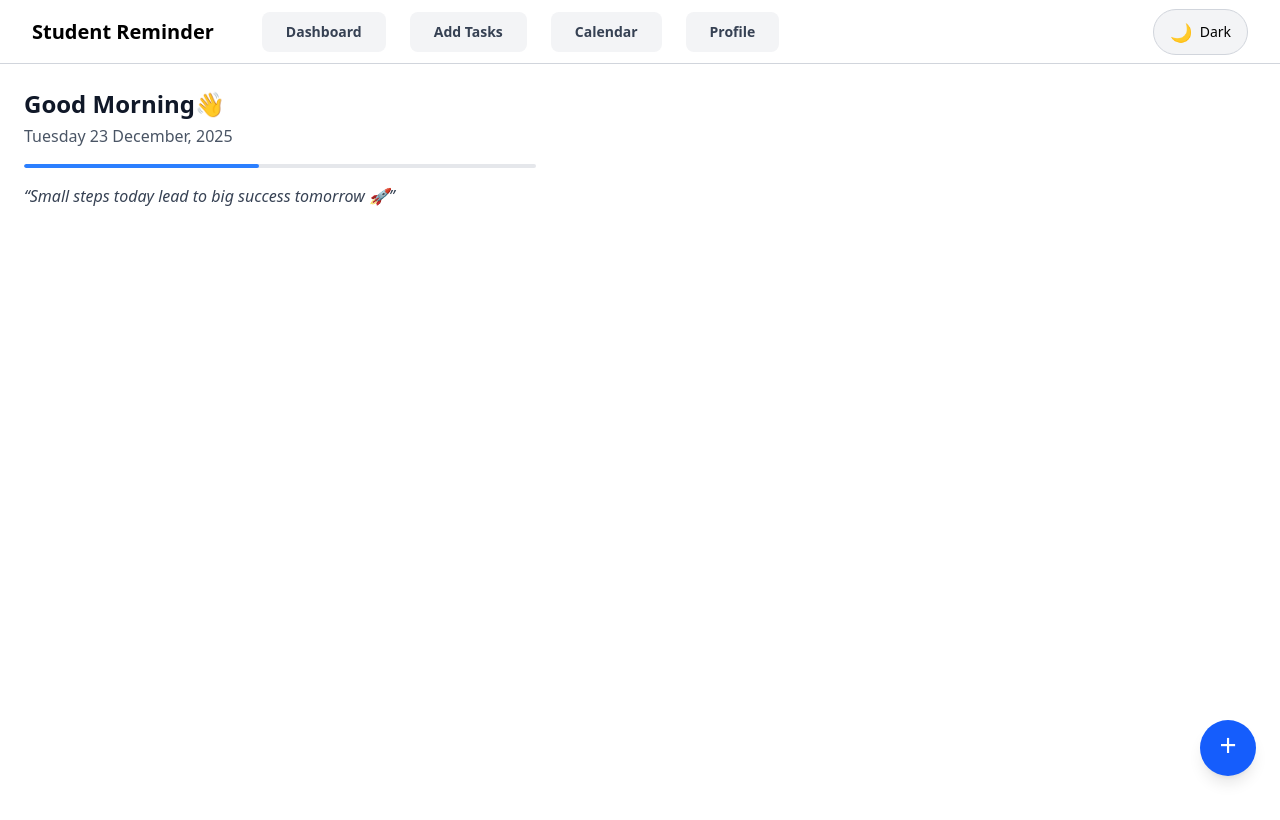
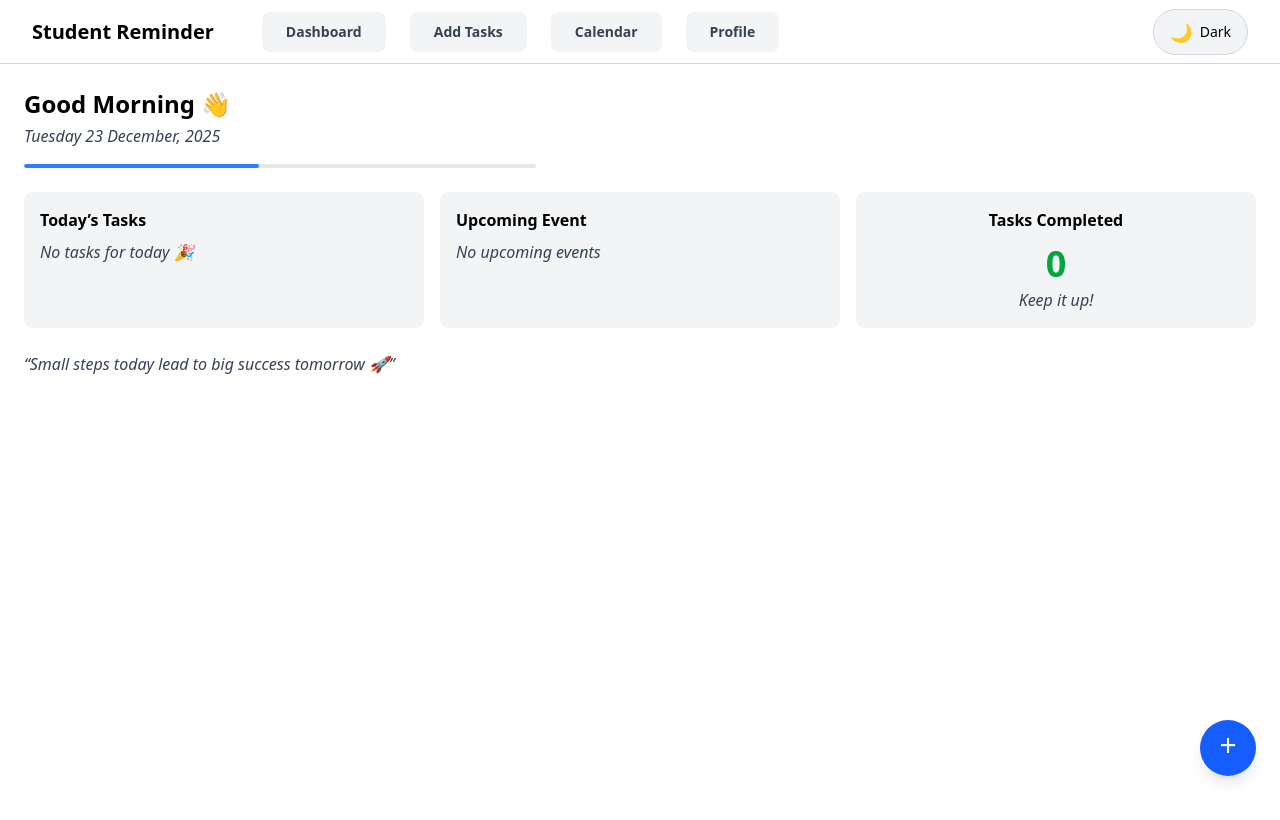
Before and after one commit to bharghavprasanna-source/STUDENT_REMINDER, a Next.js app: page / in a window 1280 px wide. Shown: the top 820 px of the page. Built offline with nearby package versions, Linux system fonts and the light colour scheme.

Commit message:
front page is updated

```diff
--- a/app/add-tasks/page.tsx
+++ b/app/add-tasks/page.tsx
@@ -16,7 +16,6 @@ export default function AddTasksPage() {
     (a, b) => new Date(a.deadline).getTime() - new Date(b.deadline).getTime()
   );
 
-  /* -------------------- UI -------------------- */
   return (
     <main className="p-6 min-h-screen bg-white dark:bg-gray-900">
       {/* Header */}
@@ -39,29 +38,21 @@ export default function AddTasksPage() {
 
       {/* Task List */}
       <div className="mt-6 space-y-4">
-        {sortedTasks.map((task) => (
+        {sortedTasks
+          .filter((task) => !task.completed) // ✅ KEY FIX
+          .map((task) => (
             <div
               key={task.id}
-            className={`
+              className="
                 flex items-center justify-between
                 p-4 rounded-lg
                 bg-gray-100 dark:bg-gray-800
                 transition-all duration-300
-              ${task.completed ? "opacity-60 scale-95" : ""}
-            `}
+              "
             >
               {/* Task info */}
               <div>
-              <p
-                className={`
-                  font-semibold transition-all duration-300
-                  ${
-                    task.completed
-                      ? "line-through text-gray-500 dark:text-gray-400"
-                      : "text-black dark:text-white"
-                  }
-                `}
-              >
+                <p className="font-semibold text-black dark:text-white">
                   {task.title}
                 </p>
 
--- a/app/page.tsx
+++ b/app/page.tsx
@@ -2,7 +2,7 @@ import HeaderSummary from "../components/HeaderSummary";
 
 export default function Home() {
   return (
-    <main className="p-6">
+    <main className="p-6 bg-white dark:bg-gray-900 min-h-screen">
       <HeaderSummary />
     </main>
   );
--- a/components/HeaderSummary.tsx
+++ b/components/HeaderSummary.tsx
@@ -1,47 +1,73 @@
 "use client";
 
 import { useEffect, useState } from "react";
+import { useTasks, getTaskColorClasses } from "../context/TaskContext";
 
 export default function HeaderSummary() {
+  const { tasks } = useTasks();
+
   const [greeting, setGreeting] = useState("");
 
+  /* ---------------- Greeting ---------------- */
   useEffect(() => {
     const hour = new Date().getHours();
-
     if (hour < 12) setGreeting("Good Morning");
     else if (hour < 18) setGreeting("Good Afternoon");
     else setGreeting("Good Evening");
   }, []);
 
-  const today = new Date().toLocaleDateString("en-IN", {
+  /* ---------------- Date ---------------- */
+  const today = new Date();
+  const todayStr = today.toISOString().split("T")[0];
+
+  const formattedDate = today.toLocaleDateString("en-IN", {
     weekday: "long",
     day: "numeric",
     month: "long",
     year: "numeric",
   });
 
-  const now = new Date();
-  const progressPercent = (now.getHours() / 24) * 100;
+  /* ---------------- Day Progress ---------------- */
+  const progressPercent = (today.getHours() / 24) * 100;
+
+  /* ---------------- Tasks Logic ---------------- */
+  const todaysTasks = tasks.filter(
+    (task) => task.deadline === todayStr && !task.completed
+  );
+
+  const completedCount = tasks.filter((task) => task.completed).length;
+
+  const upcomingEvent = tasks
+    .filter(
+      (task) =>
+        task.type === "event" && task.deadline > todayStr && !task.completed
+    )
+    .sort(
+      (a, b) => new Date(a.deadline).getTime() - new Date(b.deadline).getTime()
+    )[0];
 
   const quote = "Small steps today lead to big success tomorrow 🚀";
 
   return (
     <section className="mb-8">
-      <h1 className="text-2xl font-bold text-gray-900 dark:text-gray-400">
-        {greeting}👋
+      {/* Greeting */}
+      <h1 className="text-2xl font-bold text-black dark:text-white">
+        {greeting} 👋
       </h1>
 
-      <p className="mt-1 text-gray-600 dark:text-gray-400">{today}</p>
+      <p className="mt-1 italic text-gray-700 dark:text-gray-400">
+        {formattedDate}
+      </p>
+
+      {/* Day Progress Bar */}
       <div className="mt-4">
         <div
-          className="h-1
-                      w-full
-                      sm:max-w-sm
-                      md:max-w-md
-                      lg:max-w-lg
-                      bg-gray-200 dark:bg-gray-700
-                      rounded-full
-                      overflow-hidden"
+          className="
+            h-1 w-full
+            sm:max-w-sm md:max-w-md lg:max-w-lg
+            bg-gray-200 dark:bg-gray-700
+            rounded-full overflow-hidden
+          "
         >
           <div
             className="h-full bg-blue-500 rounded-full transition-all duration-500"
@@ -50,7 +76,89 @@ export default function HeaderSummary() {
         </div>
       </div>
 
-      <p className="mt-4 italic text-gray-700 dark:text-gray-400">“{quote}”</p>
+      {/* Summary Cards */}
+      <div className="mt-6 grid gap-4 md:grid-cols-3">
+        {/* Today's Tasks */}
+        <div className="rounded-lg p-4 bg-gray-100 dark:bg-gray-800">
+          <h3 className="font-semibold text-black dark:text-white">
+            Today’s Tasks
+          </h3>
+
+          {todaysTasks.length === 0 ? (
+            <p className="mt-2 italic text-gray-700 dark:text-gray-400">
+              No tasks for today 🎉
+            </p>
+          ) : (
+            <ul className="mt-2 space-y-1">
+              {todaysTasks.map((task) => (
+                <li key={task.id} className="flex items-center gap-2 text-sm">
+                  <span
+                    className={`px-2 py-0.5 rounded-full text-xs font-semibold ${getTaskColorClasses(
+                      task.type
+                    )}`}
+                  >
+                    {task.type}
+                  </span>
+                  <span className="text-black dark:text-white">
+                    {task.title}
+                  </span>
+                </li>
+              ))}
+            </ul>
+          )}
+        </div>
+
+        {/* Upcoming Event */}
+        <div className="rounded-lg p-4 bg-gray-100 dark:bg-gray-800">
+          <h3 className="font-semibold text-black dark:text-white">
+            Upcoming Event
+          </h3>
+
+          {!upcomingEvent ? (
+            <p className="mt-2 italic text-gray-700 dark:text-gray-400">
+              No upcoming events
+            </p>
+          ) : (
+            <div className="mt-2">
+              <p className="font-medium text-black dark:text-white">
+                {upcomingEvent.title}
+              </p>
+
+              <div className="mt-1 flex items-center gap-2">
+                <span
+                  className={`px-2 py-0.5 rounded-full text-xs font-semibold ${getTaskColorClasses(
+                    upcomingEvent.type
+                  )}`}
+                >
+                  event
+                </span>
+
+                <span className="italic text-sm text-gray-700 dark:text-gray-400">
+                  {new Date(upcomingEvent.deadline).toDateString()}
+                </span>
+              </div>
+            </div>
+          )}
+        </div>
+
+        {/* Completed Tasks */}
+        <div className="rounded-lg p-4 bg-gray-100 dark:bg-gray-800 flex flex-col items-center justify-center">
+          <h3 className="font-semibold text-black dark:text-white">
+            Tasks Completed
+          </h3>
+
+          <p className="mt-3 text-4xl font-bold text-green-600">
+            {completedCount}
+          </p>
+
+          <p className="mt-1 italic text-gray-700 dark:text-gray-400">
+            Keep it up!
+          </p>
+        </div>
+      </div>
+
+      {/* Quote */}
+      <p className="mt-6 italic text-gray-700 dark:text-gray-400">“{quote}”</p>
     </section>
   );
 }
```
Lines whose indentation alone changed are shown as unchanged.
